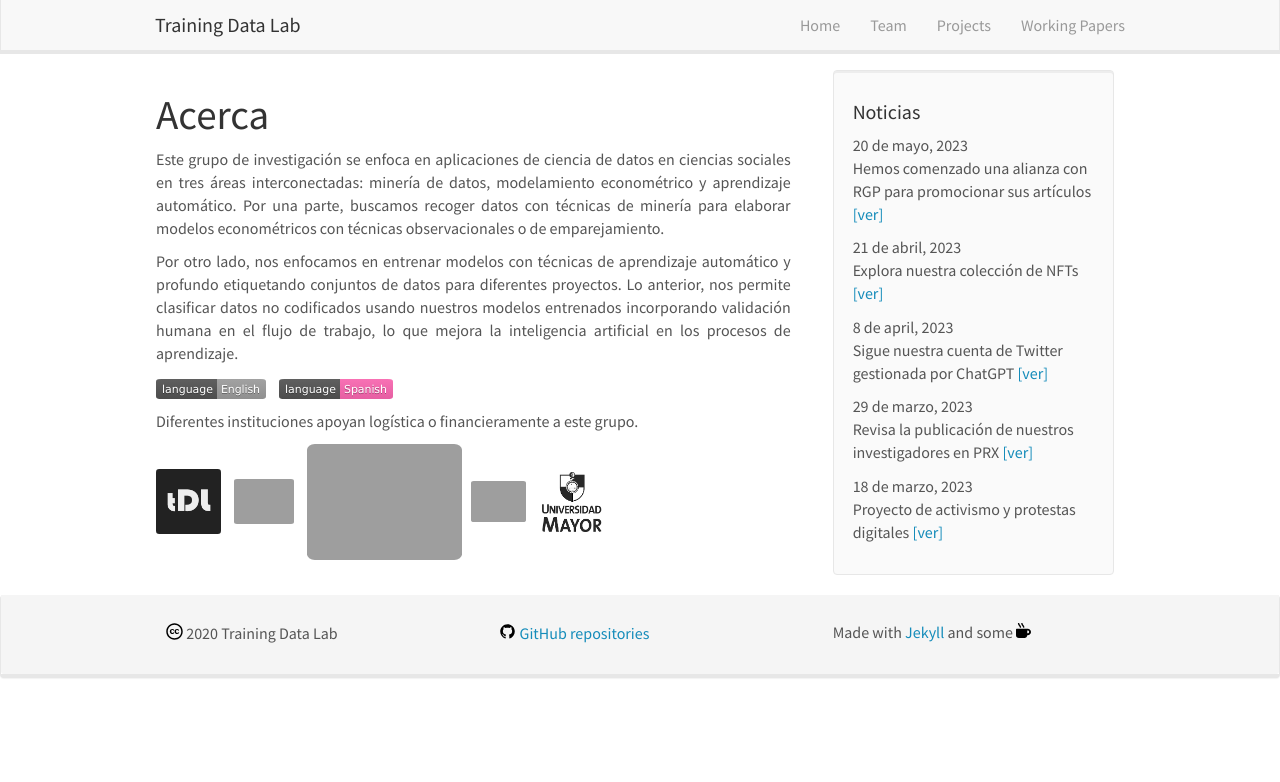
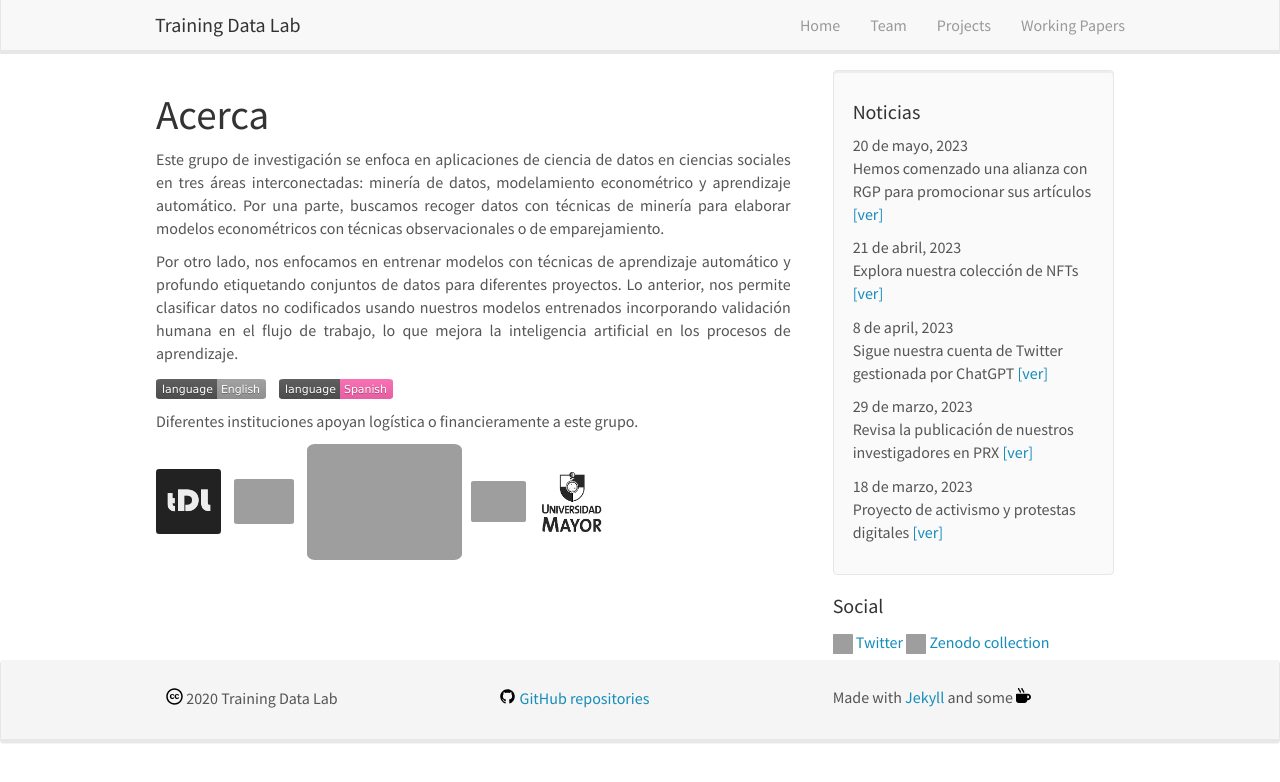
Before and after one commit to training-datalab/old-training-datalab.com, a Jekyll site: the page built from _pages/about_spanish.md, in a window 1280 px wide. Shown: the top 782 px of the page. Built offline with Jekyll 4.4.1, drawn with Linux system fonts in a browser that asks for light colours; nearby versions of some CDN libraries.

Commit message:
Update homespanish.html

```diff
--- a/_layouts/homespanish.html
+++ b/_layouts/homespanish.html
@@ -9,4 +9,7 @@ layout: default
   </div>
   <div id="newsid" class="col-sm-4" >
 	{% include news_spanish.html %}
+  <h4>Social</h4>
+  <img src="{{ site.url }}{{ site.baseurl }}/images/svg/twitter.svg" alt="Twitter" height="20" width="20" /> <a href="https://twitter.com/tDataLab" target="_blank">Twitter</a>
+  <img src="{{ site.url }}{{ site.baseurl }}/images/svg/zenodo.svg" alt="Zenodo" height="20" width="20" /> <a href="https://zenodo.org/communities/tdl" target="_blank">Zenodo collection</a>
   </div>
```
